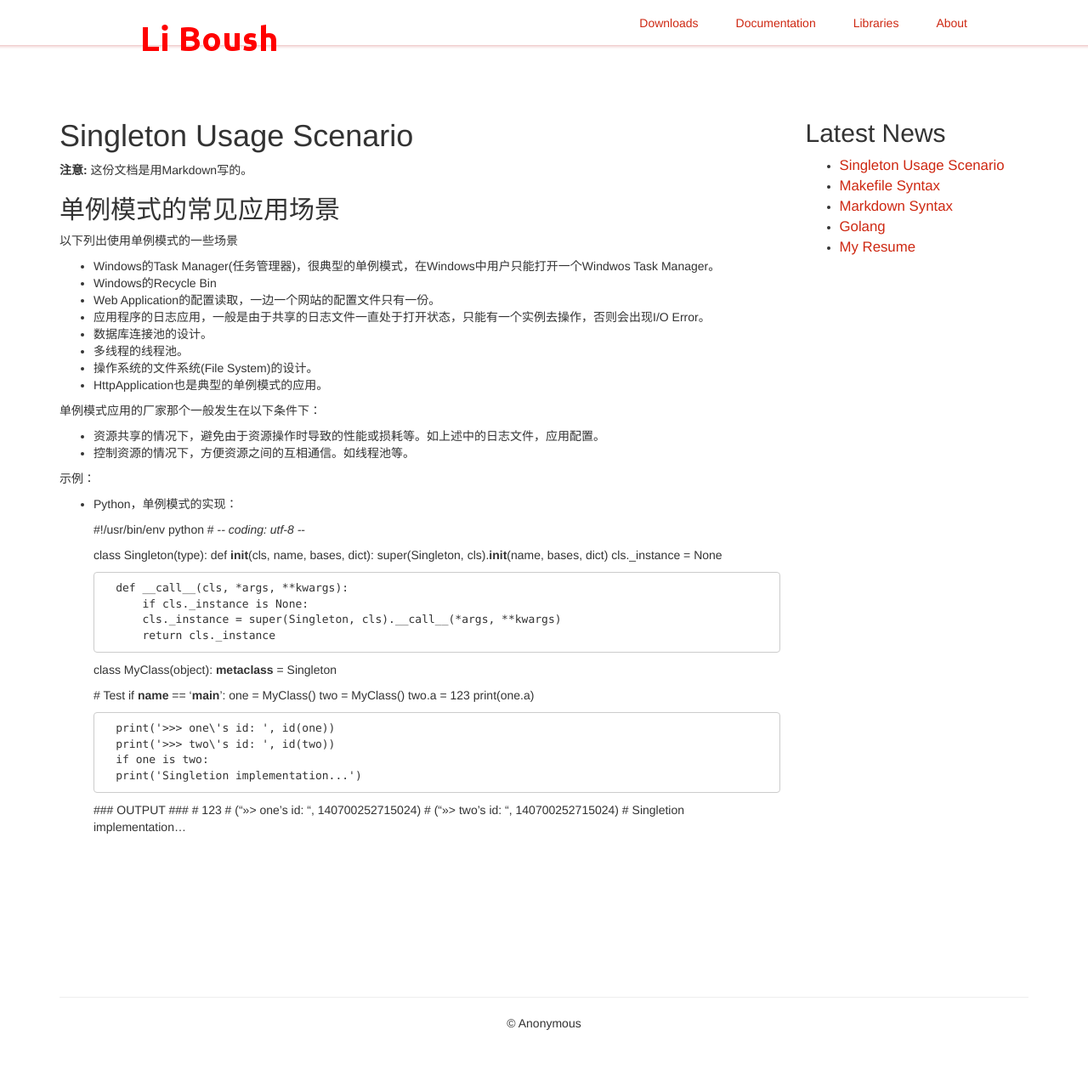
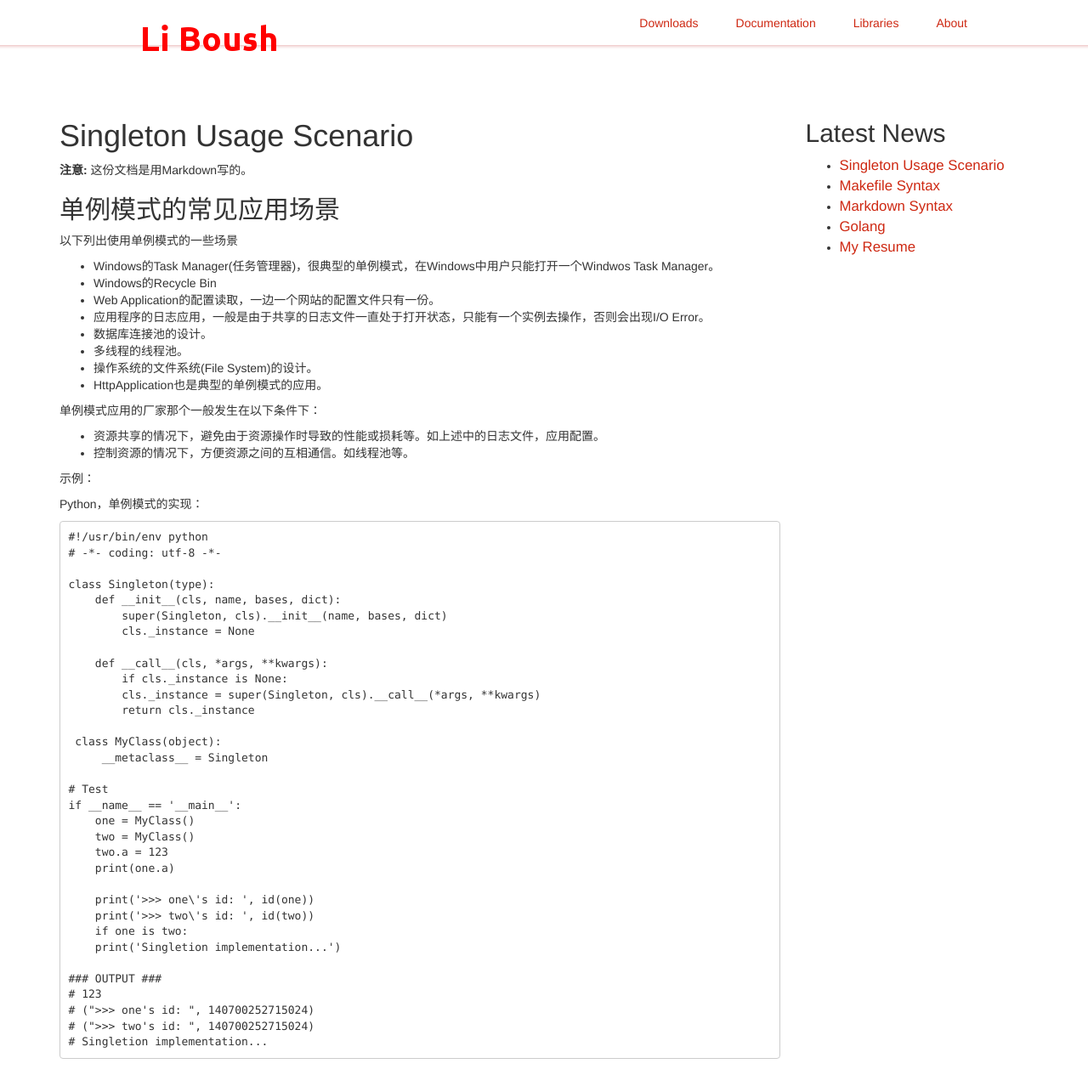
Before and after one commit to liboshi/liboshi.github.com, a Jekyll site: the page built from _posts/2014-12-15-singleton-usage-scenario.md, in a window 1280 px wide and 1400 px high. Shown: the top 1285 px of the window at 85% size. Built offline with Jekyll 4.4.1, drawn with Linux system fonts in a browser that asks for light colours; nearby versions of some CDN libraries; comment, search, counter and statistics services are not loaded.

Commit message:
o Update.

```diff
--- a/_posts/2014-12-15-singleton-usage-scenario.md
+++ b/_posts/2014-12-15-singleton-usage-scenario.md
@@ -28,7 +28,7 @@ Singleton Usage Scenario
 
 示例：
 
-- Python，单例模式的实现：
+Python，单例模式的实现：
 
     #!/usr/bin/env python
     # -*- coding: utf-8 -*-
```
